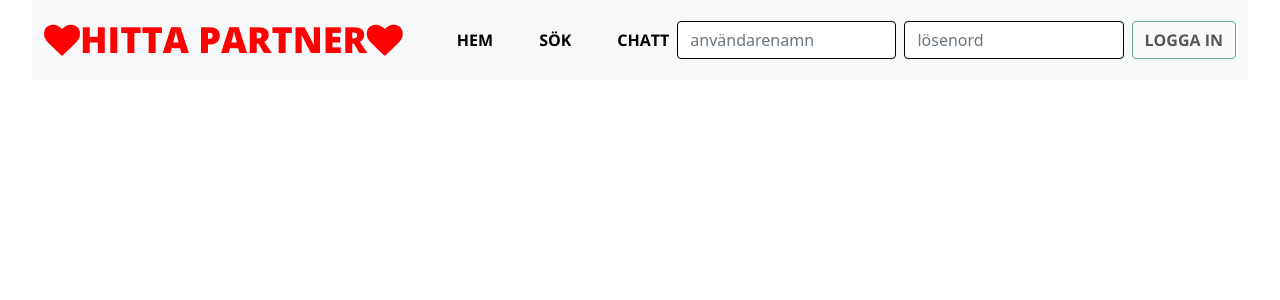
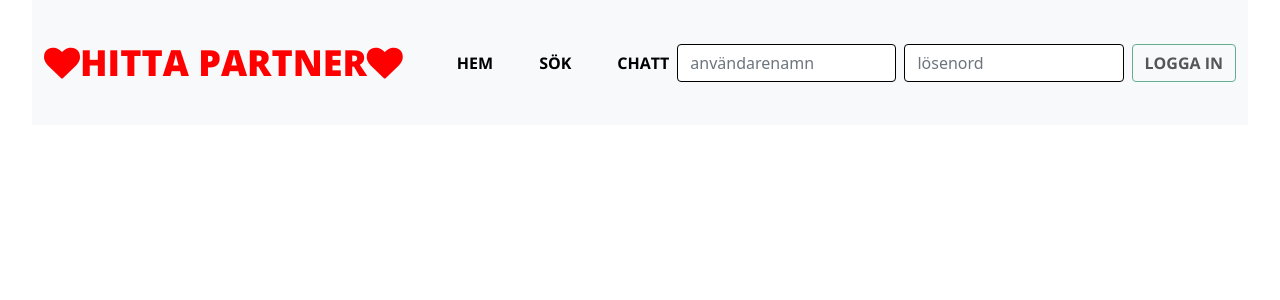
Before and after one commit to Bahaa83/HittaPartnerApp, an Angular app in the folder FrontEnd/HittaPartnerApp-Client/: page / in a window 1280 px wide. Shown: the top 300 px of the page. Built offline with nearby package versions, Linux system fonts and the light colour scheme.

Commit message:
Ändar header höjd

```diff
--- a/FrontEnd/HittaPartnerApp-Client/src/app/navbar/navbar.component.css
+++ b/FrontEnd/HittaPartnerApp-Client/src/app/navbar/navbar.component.css
@@ -1,6 +1,7 @@
 nav{
     width: 95%;
     margin: 0 2.5%;
+    height: 125px;
 }
 .nav-link
 {
```
